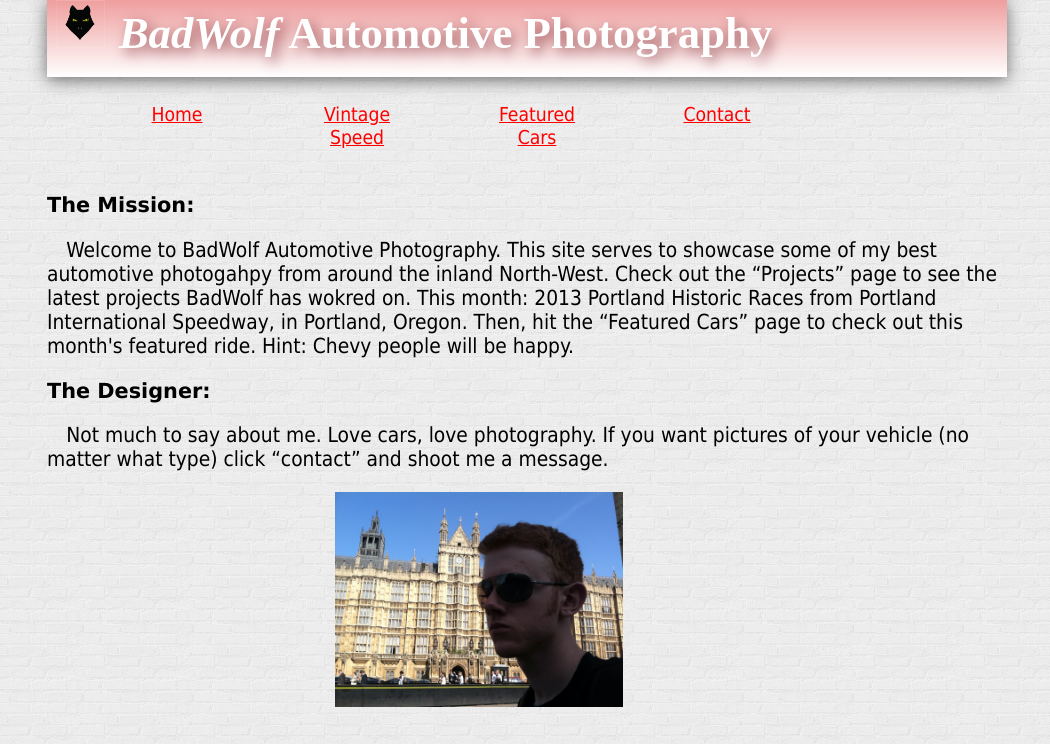
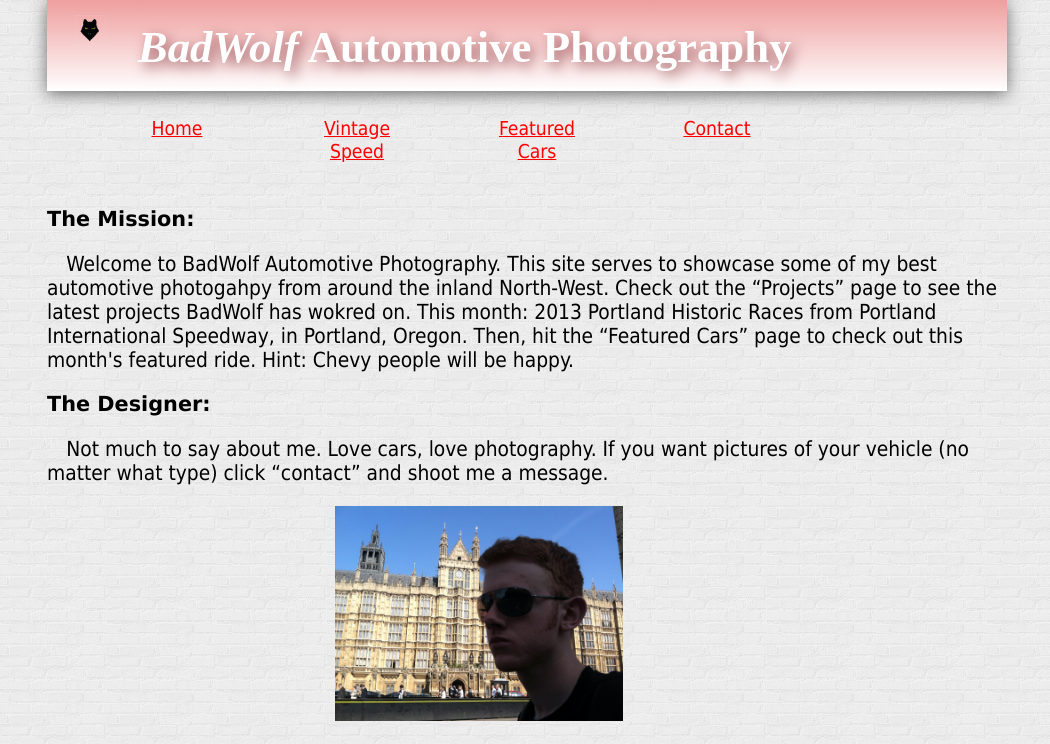
Before and after one commit to griffshelley/368-final, a plain HTML site: page index.html in a window 1280 px wide. In both pictures the pointer is over the picture 193 px from the left and 23 px from the top of the page. Shown: the top 744 px of the page, without its empty margins (113-1163 px from the left). Drawn offline with Linux system fonts and the light colour scheme; a web font is replaced by a local one.

Commit message:
edited logo

```diff
--- a/css/styles.css
+++ b/css/styles.css
@@ -109,8 +109,15 @@ border: 2px solid white;
 
 
 .logo{
-height: 7%;
-width: 7%;
+width: 9%;
+transition: 1s;
+}
+
+.logo:hover{
+-webkit-transform: scale(2) translateY(10px) rotate(360deg);
+-moz-transform: scale(.5) rotate(360deg);
+transform: scale(.5) ;
+transition: 1s;
 }
 
 /*Home page images*/
```
